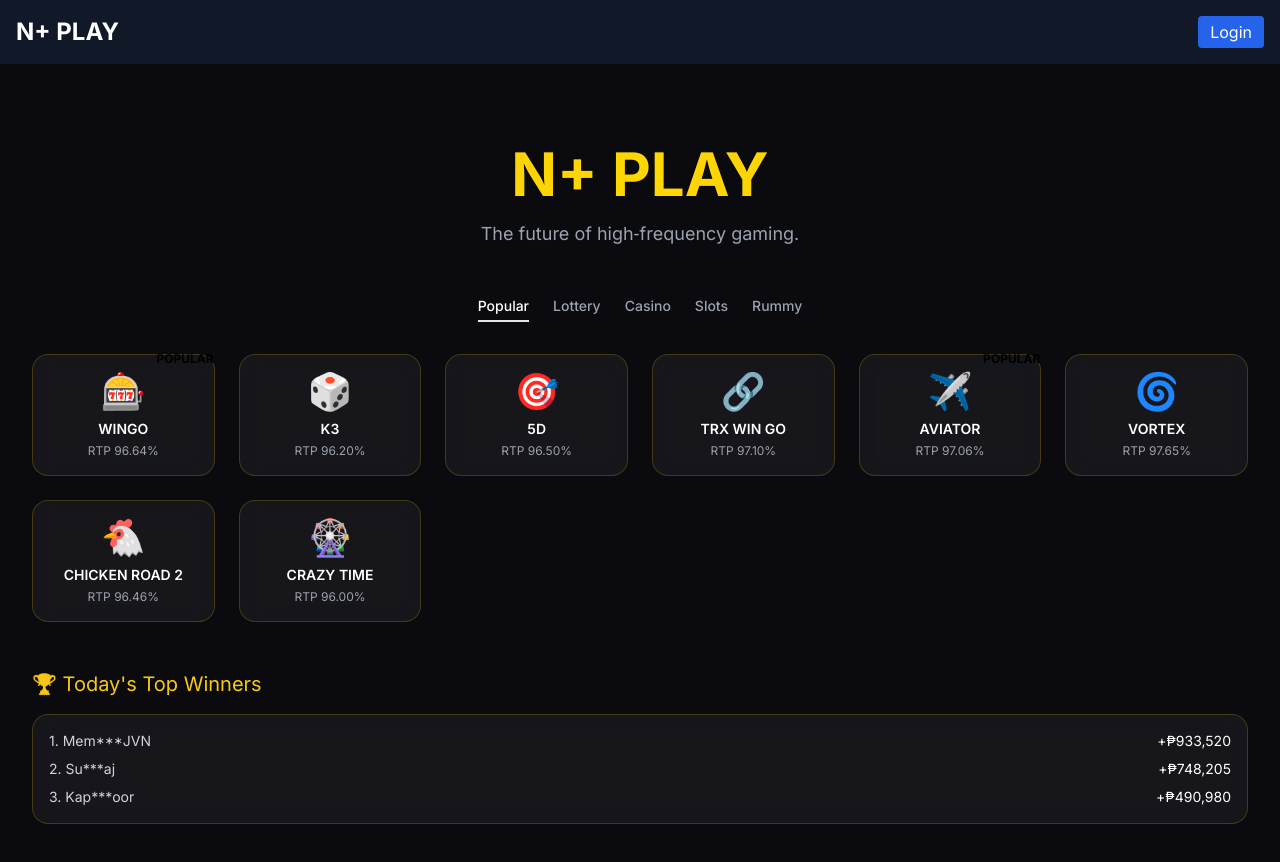
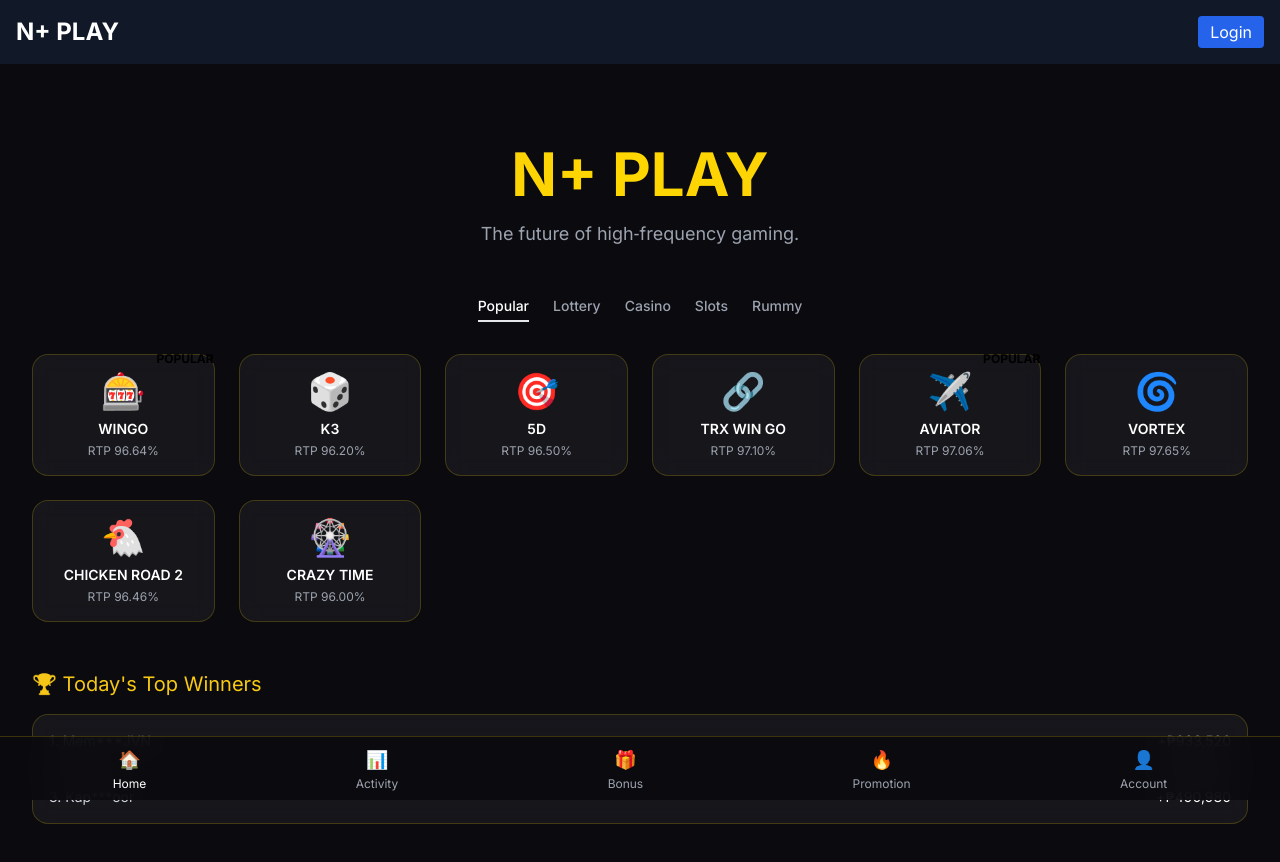
Before and after one commit to nplusplayofficial-cmyk/nplus-play, a Next.js app: page / in a window 1280 px wide. Shown: the top 862 px of the page. Built offline with nearby package versions, Linux system fonts and the light colour scheme; no server answers.

Commit message:
Add BottomNav to layout

```diff
--- a/app/layout.tsx
+++ b/app/layout.tsx
@@ -3,6 +3,7 @@ import type { Metadata } from 'next';
 import { Inter } from 'next/font/google';
 import { AuthProvider } from '@/lib/firebase/AuthContext';
 import Header from '@/components/ui/Header';
+import BottomNav from '@/components/ui/BottomNav';
 
 const inter = Inter({ subsets: ['latin'] });
 
@@ -17,7 +18,8 @@ export default function RootLayout({ children }: { children: React.ReactNode })
       <body className={inter.className}>
         <AuthProvider>
           <Header />
-          <main className="container mx-auto px-4 py-8">{children}</main>
+          <main className="container mx-auto px-4 py-8 pb-24">{children}</main>
+          <BottomNav />
         </AuthProvider>
       </body>
     </html>
```
